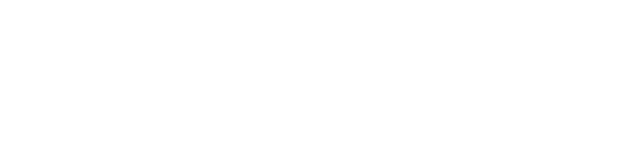
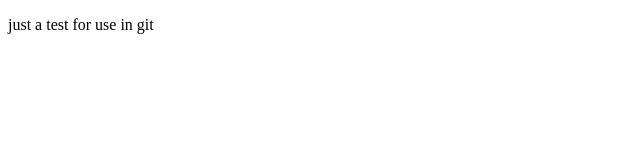
Before and after one commit to learn-co-curriculum/phase-1-sending-data-with-fetch, a website: page index.html in a window 1280 px wide. Shown: the whole page, without its empty margins (0-640 px from the left). Drawn offline with Linux system fonts and the light colour scheme.

Commit message:
modified for testing in git

```diff
--- a/index.html
+++ b/index.html
@@ -10,6 +10,7 @@
 
   <body>
     <script src="index.js"></script>
+    <p>just a test for use in git</p>
   </body>
 
 </html>
```
